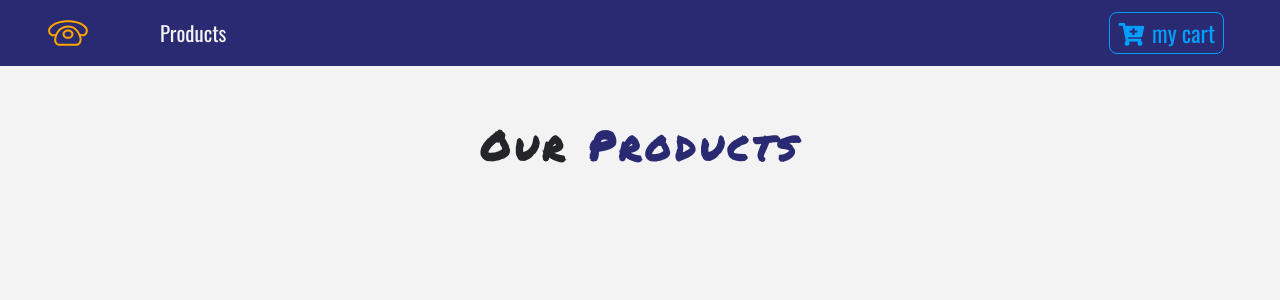
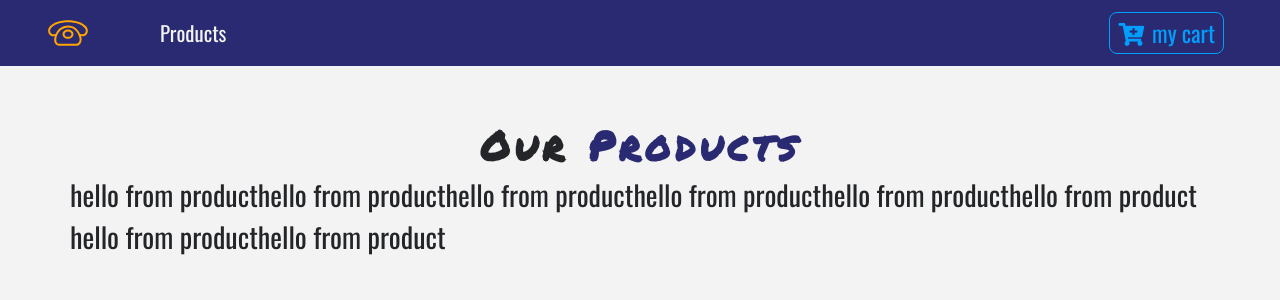
Before and after one commit to kilik42/store_recording, a React (Create React App) app: page / in a window 1280 px wide. Shown: the top 300 px of the page. Built offline with nearby package versions, Linux system fonts and the light colour scheme.

Commit message:
worked on productcontext

```diff
--- a/src/components/ProductList.js
+++ b/src/components/ProductList.js
@@ -2,6 +2,7 @@
 import Product from "./Product";
 import Title from './Title';
 import {storeProducts} from '../data';
+import {ProductConsumer} from '../context';
 /**
  * ProductList
  */
@@ -11,7 +12,8 @@
     products: storeProducts
   }
   render() {
-    console.log(this.state.products);
+
+
     return (
       //<Product/>
 
@@ -20,7 +22,15 @@
           <div className="container">
              <Title name="our" title="products"/>
             <div className="row">
+                <ProductConsumer >
 
+                {(value)=>{
+                    return value.products.map(product=>{
+                        return <Product product={product} />;
+                    })
+                }}
+
+                </ProductConsumer>
             </div>
           </div>
         </div>
--- a/src/context.js
+++ b/src/context.js
@@ -1,14 +1,29 @@
 import React, { Component} from 'react';
-
+import {storeProducts, detailProduct} from './data';
 const ProductContext = React.createContext();
 //provider
 
 //consumer
 
- class ProductProvider extends Component { // eslint-disable-line react/prefer-stateless-function
+ class ProductProvider extends Component {
+   state={
+     products:storeProducts,
+     detailProduct:detailProduct
+   }
+   handleDetail = ()=>{
+     console.log('hello from detail');
+   }
+
+   addToCart = ()=>{
+     console.log('hello from add to cart');
+   }
   render() {
     return (
-      <ProductContext.Provider value="hello from context">
+      <ProductContext.Provider value={{
+          ...this.state,
+          handleDetail:this.handleDetail,
+          addToCart:this.addToCart
+      }}>
         {this.props.children}
 
       </ProductContext.Provider>
```
